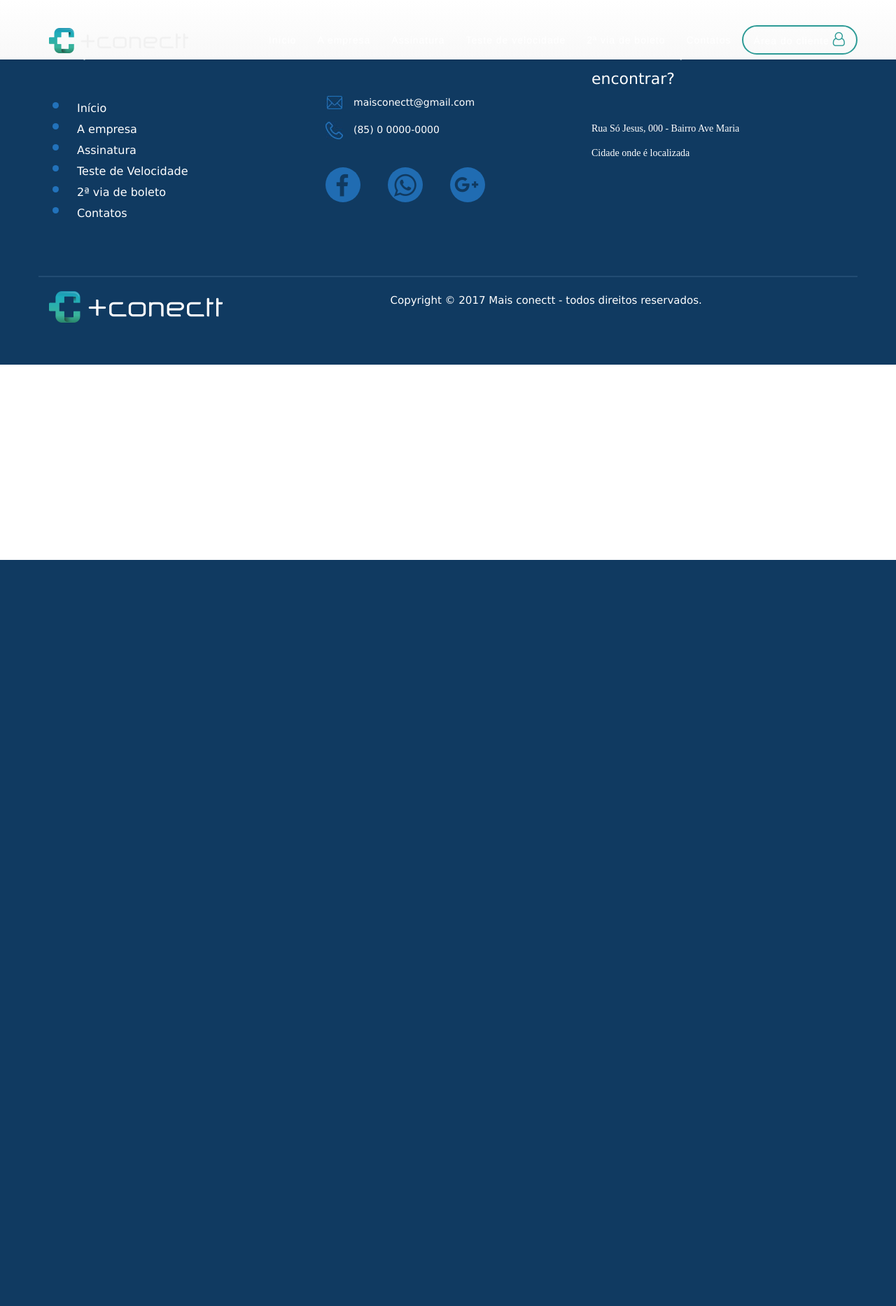
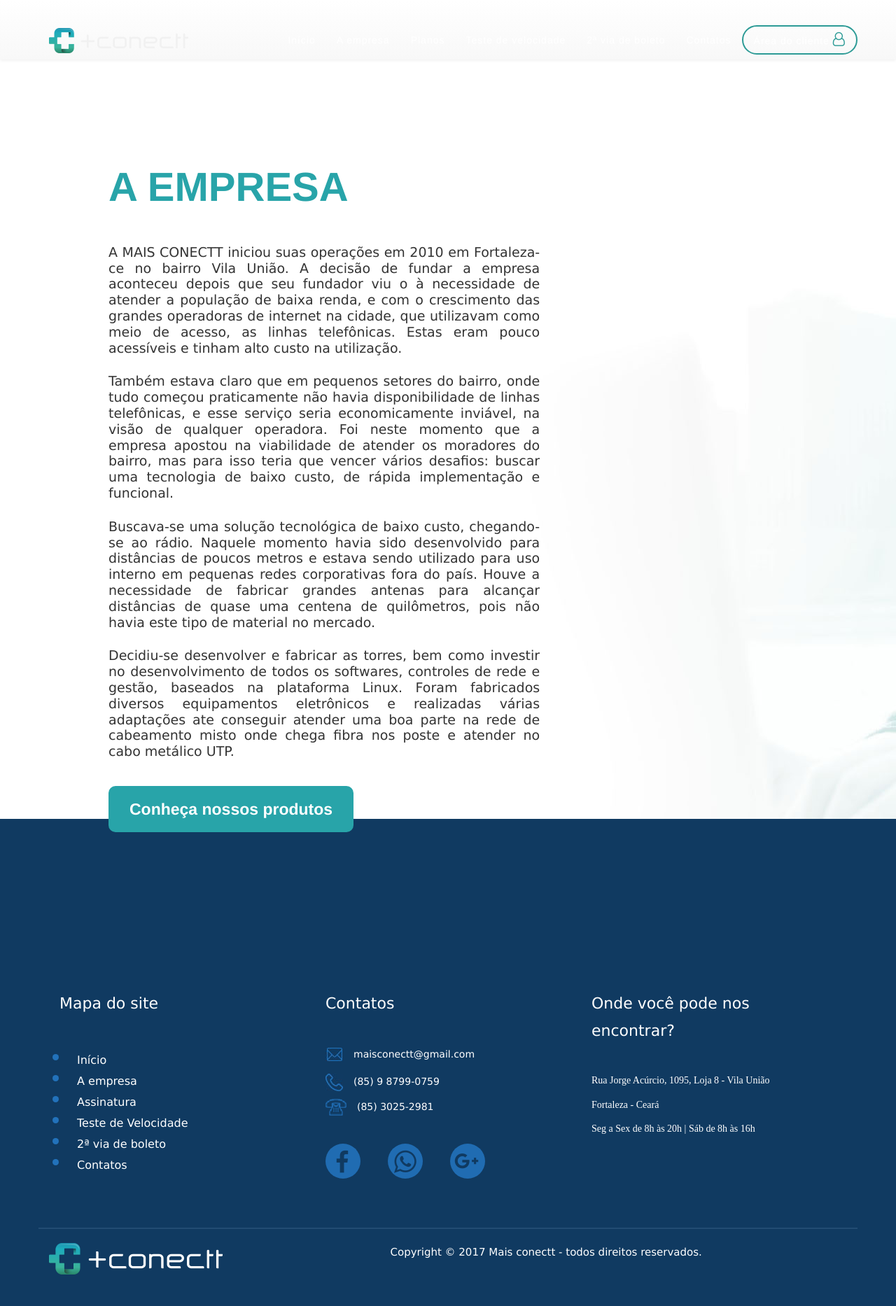
Before and after one commit to ITEVA/maisConectt, a PHP site: page /aempresa in a window 1280 px wide. Shown: the top 1866 px of the page at 70% size. Before the commit the page ends 800 px from the top, so only its background shows below. Run offline with PHP 8.4, Linux system fonts and the light colour scheme; some libraries are stand-ins or nearby versions.

Commit message:
Página quem somos estruturada

```diff
--- /dev/null
+++ b/Css/aempresa.css
@@ -0,0 +1,39 @@
+div.conteudo{
+    background-image: url("../Images/aempresa2.JPG");
+    background-repeat: no-repeat;
+}
+
+h1#titulo{
+    color: #28a4a9;
+    padding-bottom: 40px;
+    font-size: 58px;
+}
+
+div.conteudo > .box > p{
+    font-family: "Lucida Sans Unicode";
+    text-align: justify;
+    font-size: 19px;
+    line-height: 1.2;
+    margin-bottom: 25px;
+    padding-right: 83px;
+}
+
+div.conteudo > .box > p#ultimo{
+    margin-bottom: 55px;
+}
+
+div.conteudo > .box{
+    margin-left: 10%;
+    margin-top: 215px;
+    padding-bottom: 15%;
+}
+
+div.conteudo > .box > a#botao{
+    padding: 20px 30px 20px 30px;
+    background-color: #28a4a9;
+    color: #ffffff;
+    text-decoration: none;
+    font-weight: 700;
+    border-radius: 10px;
+    font-size: 23px;
+}
--- a/Css/topo.css
+++ b/Css/topo.css
@@ -328,7 +328,6 @@ i.fa-user-o{
 
 @media (min-width: 768px) {
     .navbar-custom {
-        background-color: transparent;
         padding: 25px 0;
         -webkit-transition: padding 0.3s;
         -moz-transition: padding 0.3s;
--- a/Pages/aempresa.php
+++ b/Pages/aempresa.php
@@ -0,0 +1,46 @@
+<div class="col-lg-12 conteudo">
+    <div class="col-lg-7 box">
+        <h1 id="titulo">A EMPRESA</h1>
+        <p>
+            A MAIS CONECTT iniciou suas operações em 2010 em Fortaleza-ce
+            no bairro Vila União. A decisão de fundar a empresa aconteceu
+            depois que seu fundador viu o à necessidade de atender a população
+            de baixa renda, e com o crescimento das grandes operadoras de internet
+            na cidade, que utilizavam como meio de acesso, as linhas telefônicas.
+            Estas eram pouco acessíveis e tinham alto custo na utilização.
+        </p>
+
+        <p>
+            Também estava claro que em pequenos setores do bairro, onde tudo
+            começou praticamente não havia disponibilidade de linhas telefônicas,
+            e esse serviço seria economicamente inviável, na visão de qualquer operadora.
+            Foi neste momento que a empresa apostou na viabilidade de atender os moradores
+            do bairro, mas para isso teria que vencer vários desafios: buscar uma tecnologia
+            de baixo custo, de rápida implementação e funcional.
+        </p>
+
+        <p>
+            Buscava-se uma solução tecnológica de baixo custo, chegando-se ao rádio.
+            Naquele momento havia sido desenvolvido para distâncias de poucos metros e estava
+            sendo utilizado para uso interno em pequenas redes corporativas fora do país.
+            Houve a necessidade de fabricar grandes antenas para alcançar distâncias de quase
+            uma centena de quilômetros, pois não havia este tipo de material no mercado.
+        </p>
+
+        <p id="ultimo">
+            Decidiu-se desenvolver e fabricar as torres, bem como investir no desenvolvimento de
+            todos os softwares, controles de rede e gestão, baseados na plataforma Linux. Foram fabricados
+            diversos equipamentos eletrônicos e realizadas várias adaptações ate conseguir atender uma boa
+            parte na rede de cabeamento misto onde chega fibra nos poste e atender no cabo metálico UTP.
+        </p>
+
+        <a id="botao" href="planos">Conheça nossos produtos</a>
+    </div>
+
+</div>
+
+<script src="JS/jquery-1.11.3.min.js"></script>
+
+<script src="JS/bootstrap.js"></script>
+
+<script src="JS/agency.js"></script>
--- a/Pages/rodape.php
+++ b/Pages/rodape.php
@@ -18,7 +18,8 @@
             <div class="col-lg-4 col-md-4 col-sm-4">
                 <p>Contatos</p>
                 <div class="contact"><p><img src="Images/rodapeEmail.jpg" alt="">maisconectt@gmail.com</p></div>
-                <div class="contact"><p><img src="Images/rodapePhone.jpg" alt="">(85) 0 0000-0000</p></div>
+                <div class="contact"><p><img src="Images/rodapePhone.jpg" alt="">(85) 9 8799-0759</p></div>
+                <div class="contact"><p><img src="Images/rodapePhoneF.png" alt="">(85) 3025-2981</p></div>
 
                 <div class="redeSociais">
                     <a href=""><i class="fa fa-facebook redes"></i></a>
@@ -31,8 +32,9 @@
                 <p>Onde você pode nos encontrar?</p>
 
                 <div>
-                    <p class="fontDif">Rua Só Jesus, 000 - Bairro Ave Maria</p>
-                    <p class="fontDif">Cidade onde é localizada</p>
+                    <p class="fontDif">Rua Jorge Acúrcio, 1095, Loja 8 - Vila União</p>
+                    <p class="fontDif">Fortaleza - Ceará </p>
+                    <p class="fontDif">Seg a Sex de 8h às 20h | Sáb de 8h às 16h  </p>
                 </div>
             </div>
         </div>
@@ -44,6 +46,9 @@
         </div>
 
         <div class="col-lg-7 col-md-7 col-sm-7">
+            <?php
+                date_default_timezone_set('America/Fortaleza');
+            ?>
             <p id="copy">Copyright © <?php echo date('Y')?> Mais conectt - todos direitos reservados.</p>
         </div>
     </div>
--- a/Pages/topo.php
+++ b/Pages/topo.php
@@ -38,11 +38,26 @@
         <!-- Latest compiled and minified JavaScript -->
         <?php echo (file_exists("Css/{$url[0]}.css")) ? "<link rel=\"stylesheet\" href=\"Css/{$url[0]}.css\">" : ""; ?>
 
+        <script>
+            var url_atual = window.location.href;
+            letra = url_atual.split("/");
+            if(letra[4] == 'aempresa'){
+                $("head").append("<style>.azul{background-color: #103A62;" +
+                                              "height: 120px;" +
+                                              "border-color: transparent;" +
+                                              "margin-bottom: 0;" +
+                                              "-webkit-transition: all 0.3s;" +
+                                              "-moz-transition: all 0.3s;" +
+                                              "transition: all 0.3s;}" +
+                                "</style>");
+            }
+        </script>
+
     </head>
     <body id="page-top" class="index">
 
     <!-- Navigation -->
-    <nav id="mainNav" class="navbar navbar-default navbar-custom navbar-fixed-top">
+    <nav id="mainNav" class="navbar navbar-default navbar-custom navbar-fixed-top affix-top azul">
         <div class="navbar-header page-scroll header">
             <input class="menu-btn" type="checkbox" id="menu-btn" />
             <label class="menu-icon" for="menu-btn"><span class="navicon"></span></label>
@@ -54,25 +69,25 @@
                     <a class="page-scroll" href="aempresa">A empresa</a>
                 </li>
                 <li>
-                    <a class="page-scroll" href="assinatura">Assinatura</a>
+                    <a class="page-scroll" href="assinatura">Planos</a>
                 </li>
                 <li>
                     <a class="page-scroll" href="teste">Teste de velocidade</a>
                 </li>
                 <li>
-                    <a class="page-scroll" href="contatos">2ª via de boleto</a>
+                    <a class="page-scroll" href="https://www.santander.com.br/br/resolva-on-line/reemissao-de-boleto-vencido" target="_blank">2ª via de boleto</a>
                 </li>
                 <li>
                     <a class="page-scroll" href="contatos">Contatos</a>
                 </li>
                 <li>
-                    <a class="page-scroll" href="areaCliente">Área do cliente <i class="fa fa-user-o"></i></a>
+                    <a class="page-scroll" href="http://177.136.74.106:8080/sac/open.do?action=open&sys=SAC" target="_blank">Área do cliente <i class="fa fa-user-o"></i></a>
                 </li>
             </ul>
         </div>
 
         <div class="container">
-            <a class="navbar-brand page-scroll" href="home"><img src="Images/logoMenu.png" alt=""></a>
+            <a class="navbar-brand page-scroll" href="home"><img src="Images/logomenu.png" alt=""></a>
 
             <!-- Brand and toggle get grouped for better mobile display -->
             <!-- Collect the nav links, forms, and other content for toggling -->
@@ -88,22 +103,22 @@
                         <a class="page-scroll" href="aempresa">A empresa</a>
                     </li>
                     <li>
-                        <a class="page-scroll" href="assinatura">Assinatura</a>
+                        <a class="page-scroll" href="assinatura">Planos</a>
                     </li>
                     <li>
                         <a class="page-scroll" href="teste">Teste de velocidade</a>
                     </li>
                     <li>
-                        <a class="page-scroll" href="contatos">2ª via de boleto</a>
+                        <a class="page-scroll" href="https://www.santander.com.br/br/resolva-on-line/reemissao-de-boleto-vencido" target="_blank">2ª via de boleto</a>
                     </li>
                     <li>
                         <a class="page-scroll" href="contatos">Contatos</a>
                     </li>
                     <li title="Área do cliente" class="response">
-                        <a class="page-scroll" href="areaCliente"><i class="fa fa-user-o"></i></a>
+                        <a class="page-scroll" href="http://177.136.74.106:8080/sac/open.do?action=open&sys=SAC" target="_blank"><i class="fa fa-user-o"></i></a>
                     </li>
                     <li>
-                        <a class="page-scroll" href="areaCliente">Área do cliente <i class="fa fa-user-o"></i></a>
+                        <a class="page-scroll" href="http://177.136.74.106:8080/sac/open.do?action=open&sys=SAC" target="_blank">Área do cliente <i class="fa fa-user-o"></i></a>
                     </li>
                 </ul>
             </div>
```
Also changed, not shown: Images/aempresa.JPG (added), Images/aempresa2.JPG (added), Images/rodapePhoneF.png (added).
